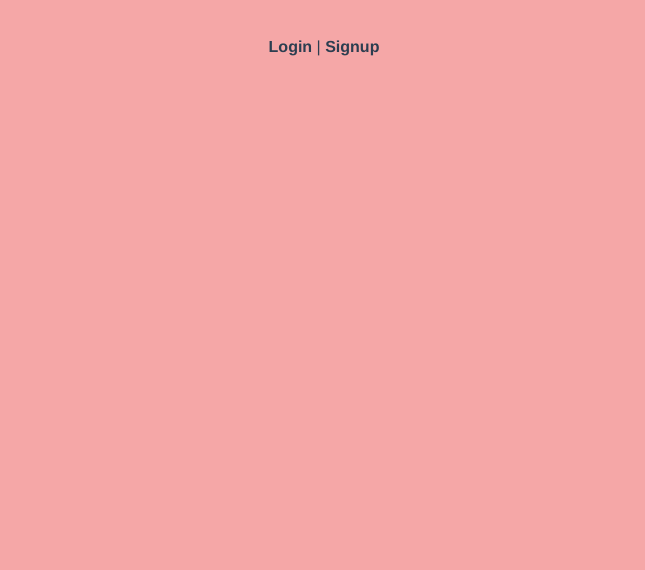
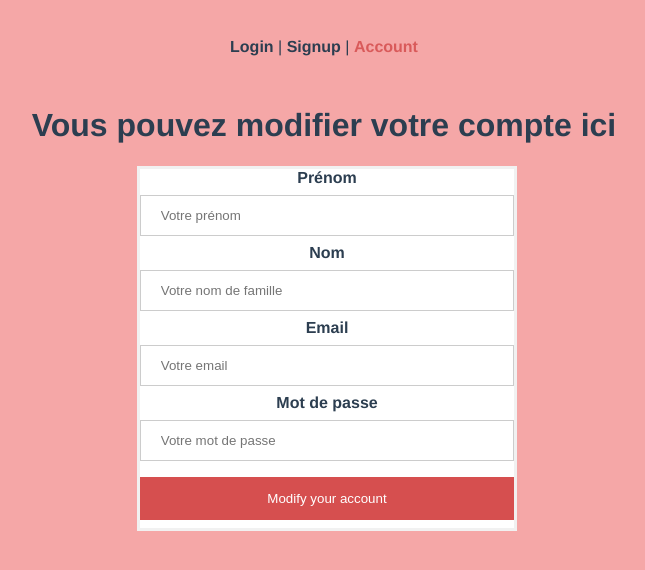
Before and after one commit to Nrivoire/Rivoire_Natacha_groupomania_052022, a Vue app in the folder frontend/: page /account in a window 1280 px wide. Before the commit this address had no page. Shown: the top 570 px of the page, without its empty margins (316-961 px from the left). Built offline with nearby package versions, Linux system fonts and the light colour scheme.

Commit message:
modification de compte ok

```diff
--- a/frontend/src/App.vue
+++ b/frontend/src/App.vue
@@ -1,7 +1,8 @@
 <template>
   <nav>
     <router-link to="/login">Login</router-link> |
-    <router-link to="/signup">Signup</router-link>
+    <router-link to="/signup">Signup</router-link> |
+    <router-link to="/account">Account</router-link>
   </nav>
   <router-view/>
 </template>
--- a/frontend/src/router/index.js
+++ b/frontend/src/router/index.js
@@ -3,6 +3,7 @@ import HomeView from '../views/HomeView.vue'
 import LoginView from '../views/LoginView.vue'
 import SignupView from '../views/SignupView.vue'
 import SessionView from '../views/SessionView.vue'
+import UserUpdateView from '../views/UserUpdateView.vue'
 
 const routes = [
   {
@@ -24,6 +25,11 @@ const routes = [
     path: '/session',
     name: 'session',
     component: SessionView
+  },
+  {
+    path: '/account',
+    name: 'account',
+    component: UserUpdateView
   }
 ]
 
--- a/frontend/src/views/HomeView.vue
+++ b/frontend/src/views/HomeView.vue
@@ -1,4 +1,8 @@
 <template>
+  <nav>
+    <router-link to="/login">Login</router-link> |
+    <router-link to="/signup">Signup</router-link>
+  </nav>
   <div class="home">
     <img src="../assets/icon-above-font.svg" height="500" alt="groupomania red logo">
     <HomePage msg="Welcome to The Forum"/>
--- a/frontend/src/views/LoginView.vue
+++ b/frontend/src/views/LoginView.vue
@@ -33,7 +33,6 @@ export default {
 				headers: {
 					'Accept': 'application/json',
 					'Content-Type': 'application/json',
-					//'Authentication': 'Bearer ' + JSON.parse(sessionStorage.getItem("Token"))
 				},
 				body: JSON.stringify({
 					email: this.email,
@@ -44,7 +43,6 @@ export default {
 			}).then(data => {
 				console.log(data);
 				sessionStorage.setItem("Token", JSON.stringify(data.token));
-				sessionStorage.setItem("UserId", JSON.stringify(data.userId));
 				window.location = "/session";
 			}).catch(err => {
 				console.error(err);
--- a/frontend/src/views/SignupView.vue
+++ b/frontend/src/views/SignupView.vue
@@ -14,10 +14,6 @@
 			<div class="item">
 				<label for="email"><b>Email</b></label>
 				<input type="email" placeholder="Votre email" name="email" required>
-			</div>
-			<div class="item">
-				<label for="birthday"><b>Date d'anniversaire</b></label>
-				<input type="birthday" placeholder="Votre anniversaire" name="birthday" required>
 			</div>
 			<div class="item">
 				<label for="password"><b>Mot de passe</b></label>
--- /dev/null
+++ b/frontend/src/views/UserUpdateView.vue
@@ -0,0 +1,114 @@
+<template>
+
+	<body>
+		<div>
+			<h1>Vous pouvez modifier votre compte ici</h1>
+		</div>
+		<div class="container">
+			<div class="item">
+				<label for="firstname"><b>Prénom</b></label>
+				<input type="firstname" placeholder="Votre prénom" name="firstname" v-model="firstname">
+			</div>
+			<div class="item"><label for="lastname"><b>Nom</b></label>
+				<input type="lastname" placeholder="Votre nom de famille" name="lastname" v-model="lastname">
+			</div>
+			<div class="item">
+				<label for="email"><b>Email</b></label>
+				<input type="email" placeholder="Votre email" name="email" v-model="email">
+			</div>
+			<div class="item">
+				<label for="password"><b>Mot de passe</b></label>
+				<input type="password" placeholder="Votre mot de passe" name="password" v-model="password">
+			</div>
+			<button @click="updateAccount" type="submit">Modify your account</button>
+		</div>
+	</body>
+</template>
+
+<script>
+export default {
+	name: "SessionView",
+	data() {
+		return {
+			firstname: '',
+			lastname: '',
+			email: '',
+			password: ''
+		}
+	},
+	methods: {
+		updateAccount() {
+			var obj = {};
+			obj = this.firstname ? Object.assign(obj, {'firstname': this.firstname}) : obj;
+			obj = this.lastname ? Object.assign(obj, {'lastname': this.lastname}) : obj;
+			obj = this.email ? Object.assign(obj, {'email': this.email}) : obj;
+			obj = this.password ? Object.assign(obj, {'password': this.password}) : obj;
+			console.log(obj);
+			var h = new Headers();
+			h.append('Content-Type', 'application/json');
+			h.append('Authorization', 'Bearer ' + JSON.parse(sessionStorage.getItem("Token")));
+			fetch("http://localhost:3000/api/user/update", {
+				method: "PUT",
+				headers: h,
+				body: JSON.stringify(obj)
+			}).then(res => {
+				return res.json();
+			}).then(data => {
+				console.log(data);
+			}).catch(err => {
+				console.error(err);
+			})
+		}
+	}
+}
+</script>
+
+<style>
+body {
+	background-color: rgb(245, 167, 167);
+}
+
+a {
+	text-decoration: none;
+}
+
+.container {
+	background-color: white;
+	border: 3px solid #f1f1f1;
+	width: 30%;
+	margin-left: 35%;
+	display: flex;
+	flex-direction: column;
+}
+
+.item {
+	display: flex;
+	flex-direction: column;
+}
+
+/* Full-width inputs */
+input {
+	width: 100%;
+	padding: 12px 20px;
+	margin: 8px 0;
+	display: inline-block;
+	border: 1px solid #ccc;
+	box-sizing: border-box;
+}
+
+/* Set a style for all buttons */
+button {
+	background-color: rgb(214, 79, 79);
+	color: white;
+	padding: 14px 20px;
+	margin: 8px 0;
+	border: none;
+	cursor: pointer;
+	width: 100%;
+}
+
+/* Add a hover effect for buttons */
+button:hover {
+	opacity: 0.8;
+}
+</style>
```
Also changed, not shown: 1 other file (tests, documents, lock files or other folders).
